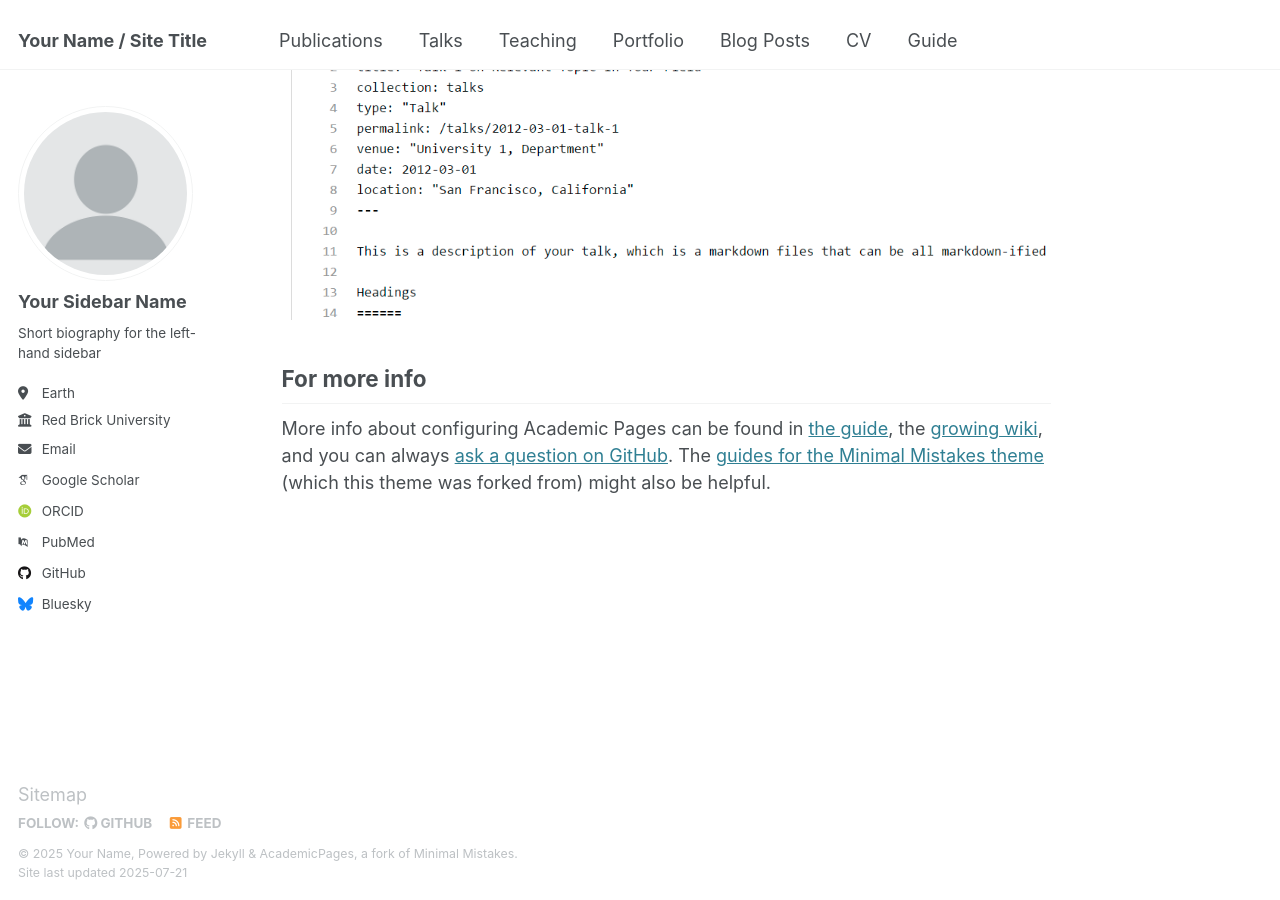
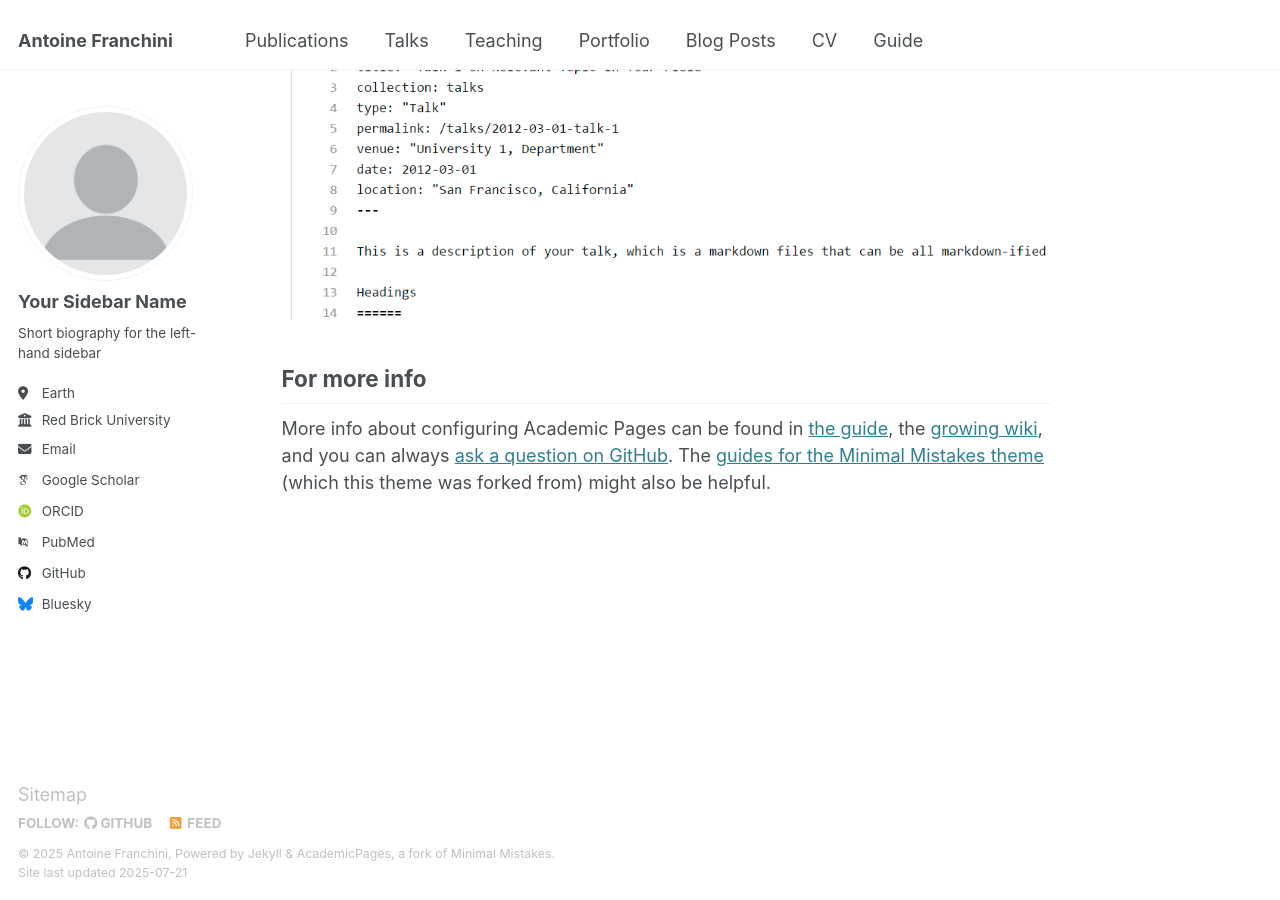
Before and after one commit to antoineinria/antoineinria.github.io, a Jekyll site: the page built from _pages/about.md, in a window 1280 px wide and 900 px high, scrolled down 2642 px. Built offline with Jekyll 4.4.1, drawn with Linux system fonts in a browser that asks for light colours; some web fonts are replaced.

Commit message:
Update _config.yml

```diff
--- a/_config.yml
+++ b/_config.yml
@@ -9,9 +9,9 @@
 # Basic Site Settings
 locale                   : "en-US"
 site_theme               : "default"
-title                    : "Your Name / Site Title"
+title                    : "Antoine Franchini"
 title_separator          : "-"
-name                     : &name "Your Name"
+name                     : &name "Antoine Franchini"
 description              : &description "personal description"
 url                      : https://academicpages.github.io # the base hostname & protocol for your site e.g. "https://[your GitHub username].github.io"
 baseurl                  : "" # the subpath of your site, e.g. "/blog"
```
